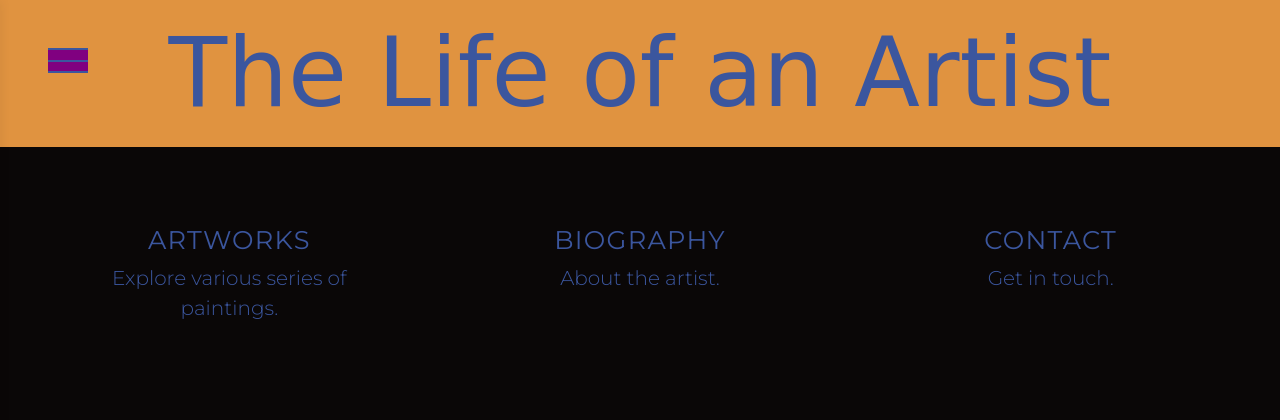
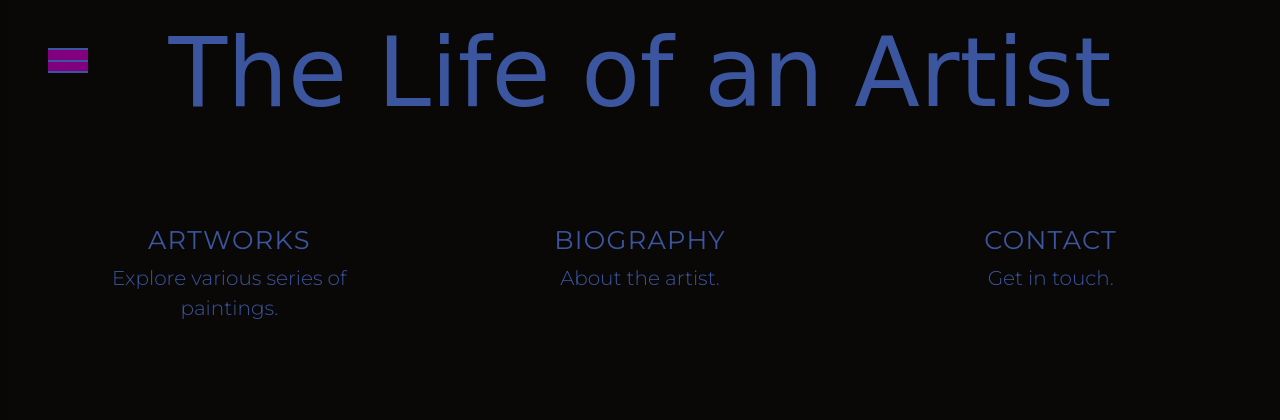
Before and after one commit to anad-zeal/aep_new_menu, a PHP site: page / in a window 1280 px wide. Shown: the top 420 px of the page. Run offline with PHP 8.4, Linux system fonts and the light colour scheme; some web fonts are replaced.

Commit message:
Remove background color from h6 element for improved styling

```diff
--- a/assets/css/style.css
+++ b/assets/css/style.css
@@ -66,7 +66,6 @@ h6 {
   padding: 1rem 0;
   text-align: center;
   z-index: 100;
-  background-color: rgb(224, 147, 64);
 }
 
 .hero .sub-title {
```
